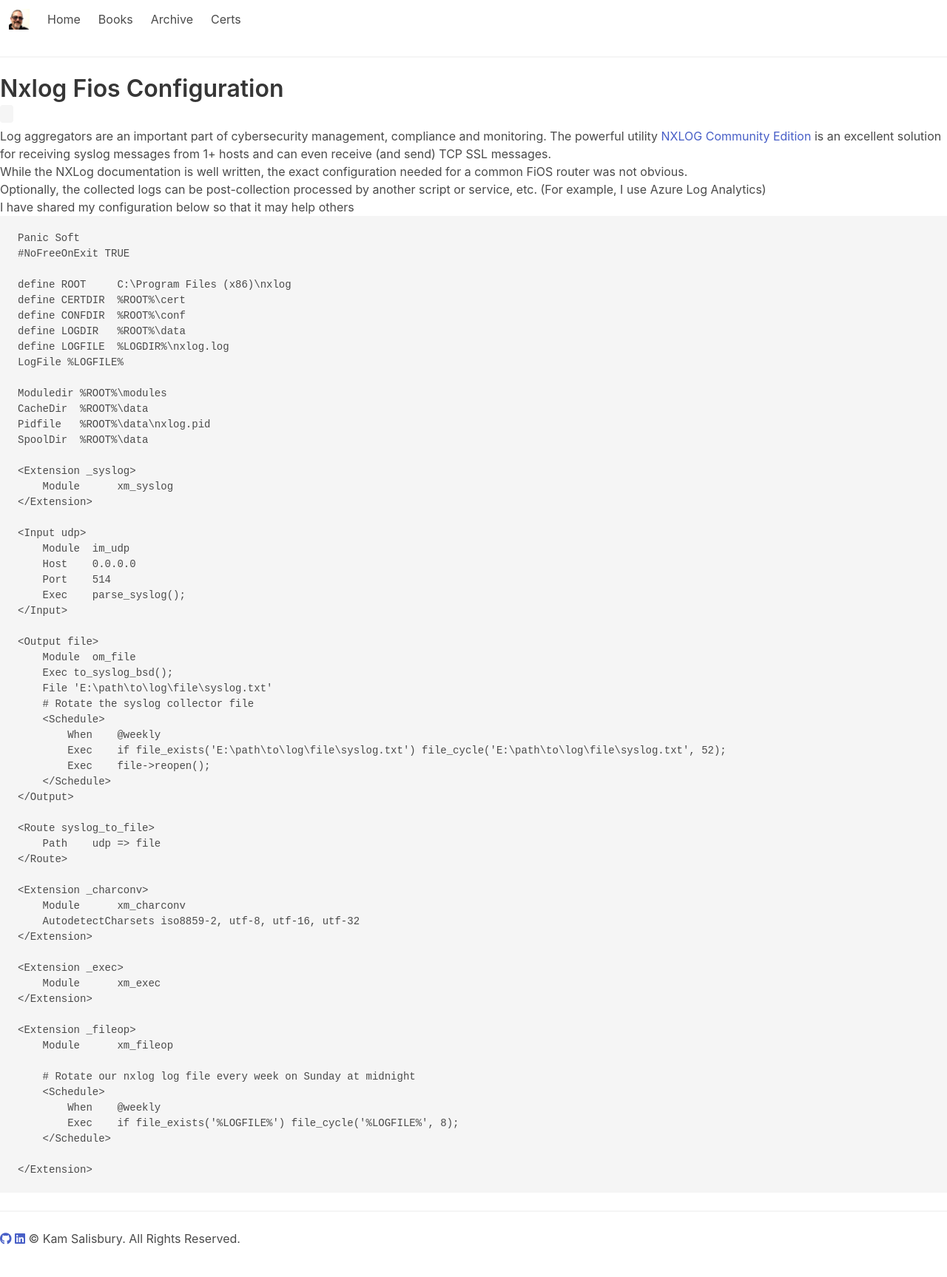
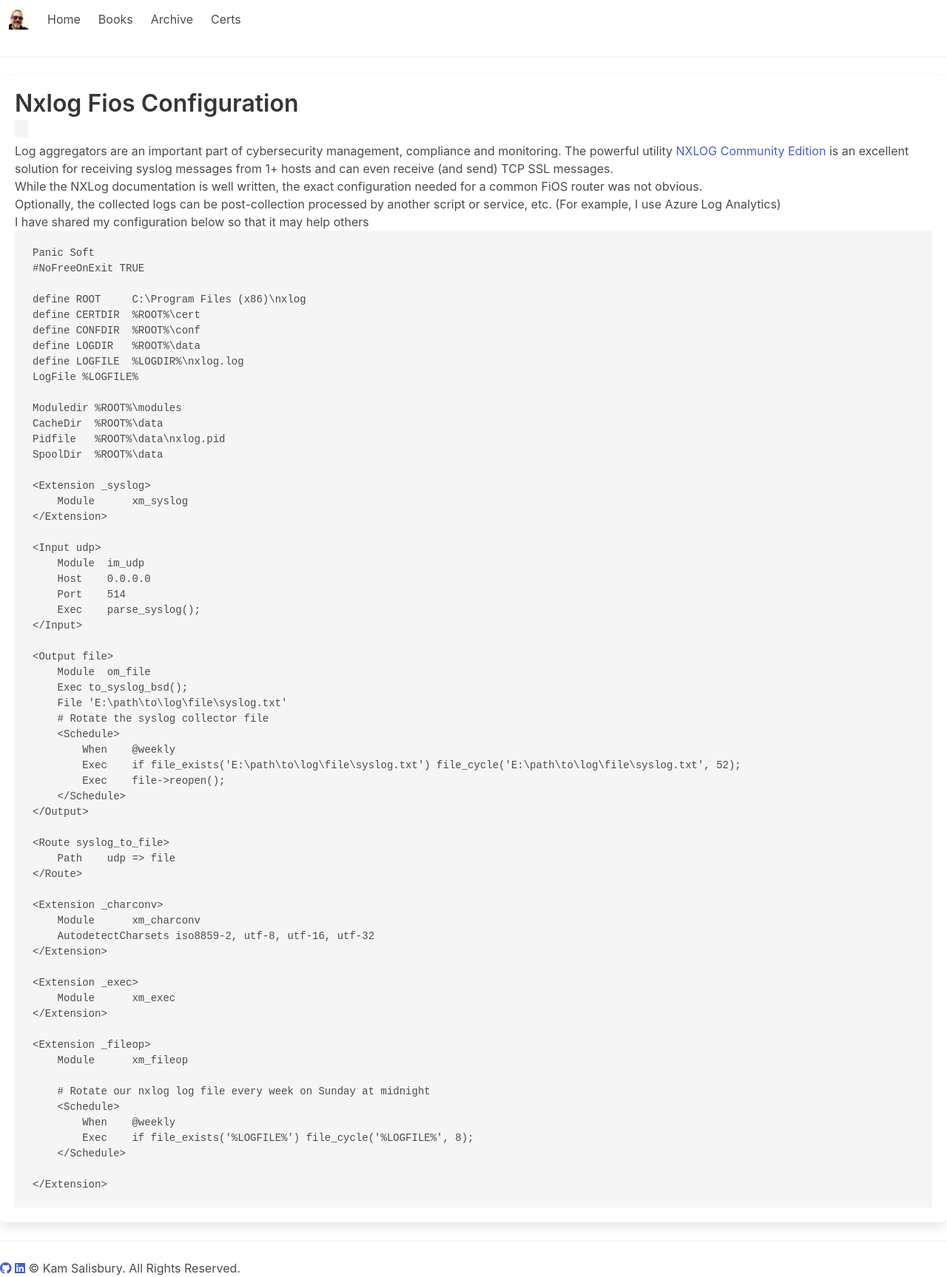
Before and after one commit to kamsalisbury/kamsalisbury.github.io, a Jekyll site: the page built from _posts/2018-04-04-NXLog-FiOS-Configuration.md, in a window 1280 px wide. Shown: the whole page at 74% size. Built offline with Jekyll 4.4.1, drawn with Linux system fonts in a browser that asks for light colours; nearby versions of some CDN libraries; before the commit the page ends 1687 px from its top, so only the background shows below that.

Commit message:
Add box styling

```diff
--- a/_layouts/default.html
+++ b/_layouts/default.html
@@ -24,9 +24,7 @@
     </section>
 
     <section>
-        <block>
             {{ content }}
-        </block>
     </section>
 
 <hr>
--- a/_layouts/post.html
+++ b/_layouts/post.html
@@ -1,7 +1,7 @@
 ---
 layout: default
 ---
-<div class="block">
+    <div class="box">
         <div class="title is-3">
             {{ page.title }}
         </div>
@@ -13,7 +13,5 @@ layout: default
             {{ page.categories }}
         </span>
         <div class='separator'></div>
-
         {{ content }}
-
     </div>
```
Lines whose indentation alone changed are shown as unchanged.
